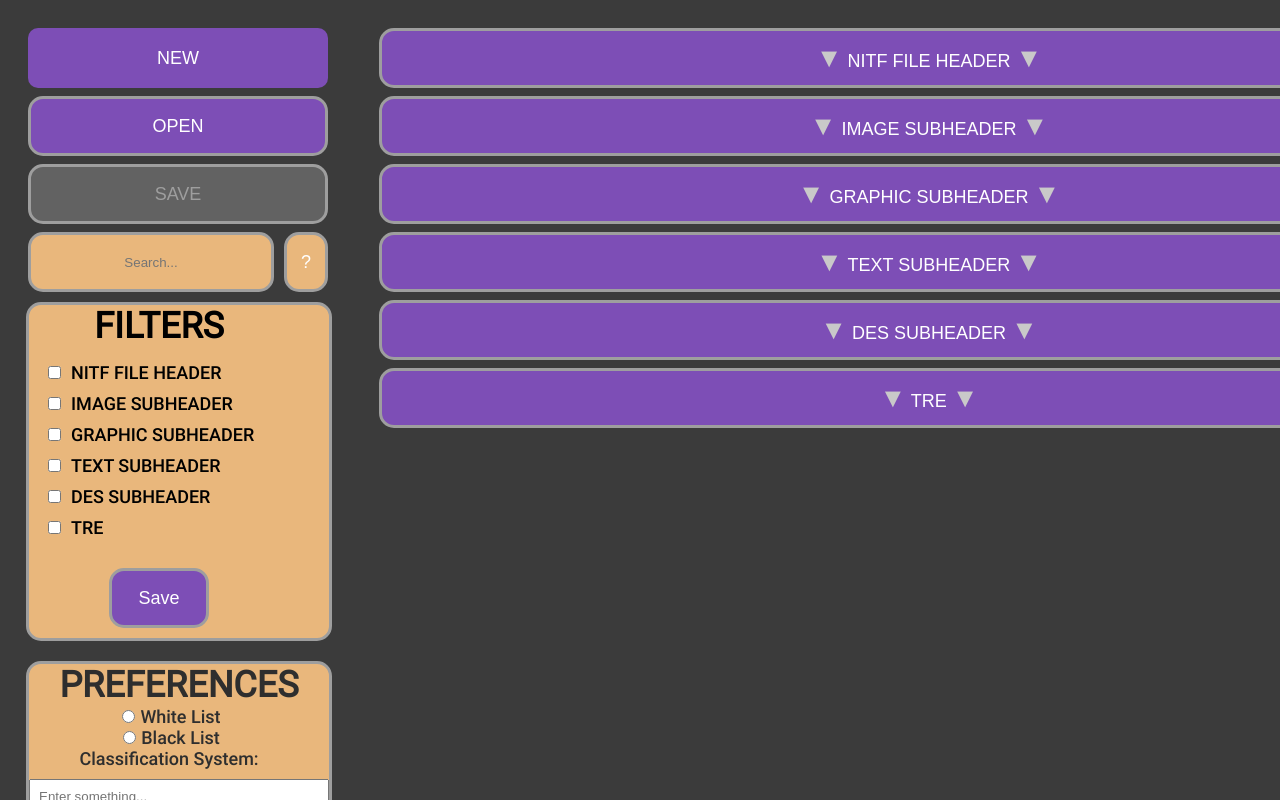
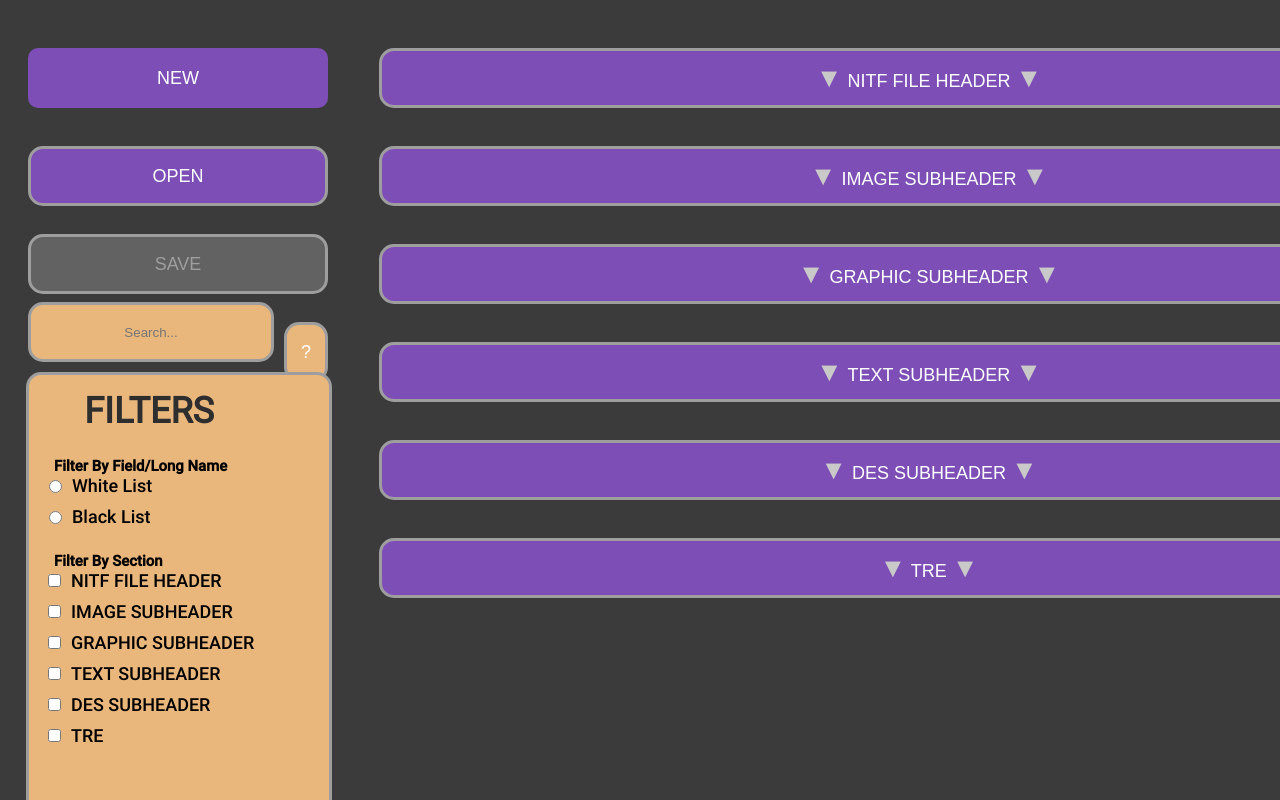
Before and after one commit to aramis-matos/RE-UI-Remake, a React (Vite) app: page / in a window 1280 px wide. Shown: the top 800 px of the page. Built offline with nearby package versions, Linux system fonts and the light colour scheme; the HTML template or start-up script is replaced by a standard one.

Commit message:
fixed CSS for filterOnPage

```diff
--- a/src/index.css
+++ b/src/index.css
@@ -577,18 +577,6 @@ button:disabled {
   color: white;
 }
 
-.filters_preview_modal {
-  width: 100%;
-  height: 100%;
-  font-size: 18px;
-}
-.filters_preview_modal > .content {
-  display: flex;
-  flex-direction: column;
-  border-radius: 15px;
-  width: 100%;
-  color: rgb(0, 0, 0);
-}
 
 .preferences_preview_modal .content .preferences-div input[type="text"] {
   width: 100%;
@@ -601,56 +589,121 @@ button:disabled {
   margin-right: 5px;
 }
 
+
 .preferences_preview_modal .content .preferences-div label {
   margin-right: 20px;
 }
 
-.filters_preview_modal .content .filters-div input[type="text"] {
+
+
+
+div {
+  margin-bottom: 10px;
+}
+
+label {
+  display: flex;
+  align-items: center;
+}
+
+input[type="checkbox"] {
+  margin-right: 10px;
+}
+
+button {
+  margin-top: 20px;
+}
+
+
+.prefSaveButton
+{
+  text-align: center;
+  width: 100px;
+  height: 40px;
+}
+
+
+
+
+/*FILTER ON PAGE CSS*/
+/* Filters Preview Modal */
+.filters_preview_modal {
+  width: 100%;
+  height: 100%;
+  font-size: 18px;
+  margin: 10px;
+  border-radius: 15px;
+  text-align: center;
+  color: var(--n850);
+  background-color: var(--c100);
+  border: 3px solid var(--n400);
+  position: relative;
+  left: -12px;
+}
+
+.filters_preview_modal .content {
+  display: flex;
+  flex-direction: column;
+  border-radius: 15px;
+  width: 100%;
+  color: rgb(0, 0, 0);
+}
+
+.filters-div {
+  height: 400px;
+  margin: 15px;
+}
+
+.filters-div h2 {
+  color: rgb(0, 0, 0);
+}
+
+.filters-div h5 {
+  color: rgb(0, 0, 0);
+  text-align: left;
+  margin-left: 10px;
+  margin-bottom: 0;
+}
+
+.filters_preview_modal h2 {
+  color: var(--n850);
+}
+
+.filters-div input[type="text"] {
   width: 100%;
   padding: 8px;
   margin-top: 10px;
   box-sizing: border-box;
-
-}
-
-.filters-div {
-  form {
-  margin: 15px;
-
-}
-
-div {
+}
+
+.filters-div label {
+  margin: 0;
+}
+
+/* Container for radio buttons and labels */
+.filterRadioButtons {
+  display: flex;
+  align-items: center;
   margin-bottom: 10px;
 }
 
-label {
-  display: flex;
-  align-items: center;
-}
-
-input[type="checkbox"] {
+.filters-div input[type="radio"] {
   margin-right: 10px;
 }
 
-button {
-  margin-top: 20px;
-}
-}
-
-.prefSaveButton,
-.filterSaveButton {
-  text-align: center;
-  width: 100px;
-  height: 40px;
-}
-
-.filters_preview_modal .content .filters-div input[type="radio"] {
-  margin-right: 5px;
-}
-
-.filters_preview_modal .content .filters-div label {
-  margin-right: 20px;
-}
+/* Container for checkboxes and labels */
+.filterCheckboxes {
+  display: flex;
+  align-items: center;
+  margin-bottom: 10px;
+}
+
+.filters-div input[type="checkbox"] {
+  margin-right: 10px;
+}
+
+
+
 
 .redact-div,
 .modify-div,
@@ -677,9 +730,7 @@ button {
   color: var(--n850);
 }
 
-.filters_preview_modal h2 {
-  color: var(--n850);
-}
+
 
 /*PREFERENCES ON PAGE (BY JACK L.)*/
 
@@ -690,12 +741,7 @@ button {
   height: 300px;
 }
 
-.filters-div h2 {
-  color:rgb(0, 0, 0)
-}
-.filters-div {
-  height: 300px;
-}
+
 
 /*RULESET MODAL ON PAGE*/
 .ruleset-modal {
--- a/src/popups/FiltersOnPage.jsx
+++ b/src/popups/FiltersOnPage.jsx
@@ -1,13 +1,14 @@
-import React, {useState} from 'react'
-//use props below to pass the functions and checked items
-const FiltersOnPage = ({theFunc}) => {
-  const defaultChecked =
-    {'NITF FILE HEADER': false,
+import React, { useState } from 'react';
+
+const FiltersOnPage = ({ theFunc }) => {
+  const defaultChecked = {
+    'NITF FILE HEADER': false,
     'IMAGE SUBHEADER': false,
     'GRAPHIC SUBHEADER': false,
     'TEXT SUBHEADER': false,
     'DES SUBHEADER': false,
-    'TRE': false,};
+    'TRE': false,
+  };
 
   const [checkedItems, setCheckedItems] = useState(defaultChecked);
 
@@ -20,54 +21,57 @@ const FiltersOnPage = ({theFunc}) => {
     { id: 6, label: 'TRE' },
   ];
 
-
-/*
-  const handleChange = (event) => {
-    const { name, checked, id } = event.target;
-    setCheckedItems((prev) => ({
-      ...prev,
-      [name]: checked,
-    }));
-    theFunc(Number(id)-1, checked);
-    console.log("changed" + id + checked)
-  };*/
-
   const handleSubmit = (event) => {
     event.preventDefault();
     alert(`Checked items: ${JSON.stringify(checkedItems, null, 2)}`);
   };
 
-
-
-
   return (
-    <div id = "filtersOnPage"className='filters_preview_modal'>
-        <div className='content'>
-            <div className = "filters-div">
+    <div id="filtersOnPage" className="filters_preview_modal">
+      <div className="content">
+        <div className="filters-div">
           <h2>FILTERS</h2>
           <div>
+            <h5>Filter By Field/Long Name</h5>
+            <div className="filterRadioButtons">
+              <input
+                type="radio"
+                id="whiteList"
+                name="listType"
+                value="White List"
+              />
+              <label htmlFor="whiteList">White List</label>
+            </div>
+            <div className="filterRadioButtons">
+              <input
+                type="radio"
+                id="blackList"
+                name="listType"
+                value="Black List"
+              />
+              <label htmlFor="blackList">Black List</label>
+            </div>
+          </div>
+          <div>
+            <h5>Filter By Section</h5>
             <form onSubmit={handleSubmit}>
               {items.map((item) => (
-                    <div key = {item.id}>
-                      <label>
+                <div className="filterCheckboxes" key={item.id}>
                   <input
-                        type = "checkbox"
+                    type="checkbox"
                     name={item.label}
                     onChange={theFunc}
-                        id = {item.id}
-                        >
-                        </input>
-                        {item.label}
-                      </label>
+                    id={item.id}
+                  />
+                  <label htmlFor={item.id}>{item.label}</label>
                 </div>
               ))}
-                <button className = "filterSaveButton" type = "submit">Save</button>
             </form>
           </div>
         </div>
       </div>
     </div>
-  )
-}
+  );
+};
 
-export default FiltersOnPage
+export default FiltersOnPage;
```
Lines whose indentation alone changed are shown as unchanged.
